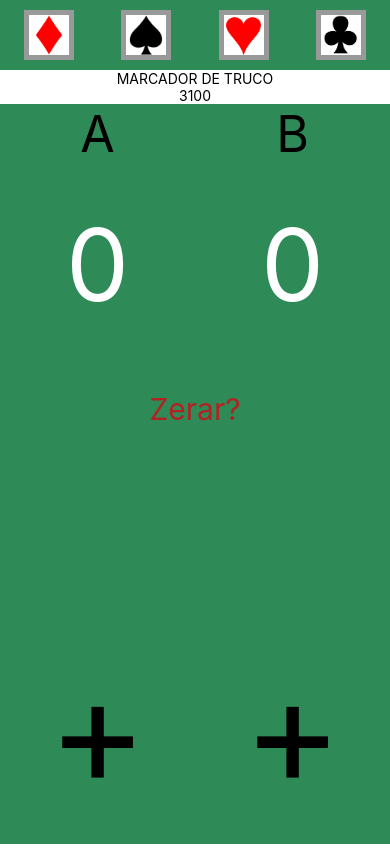
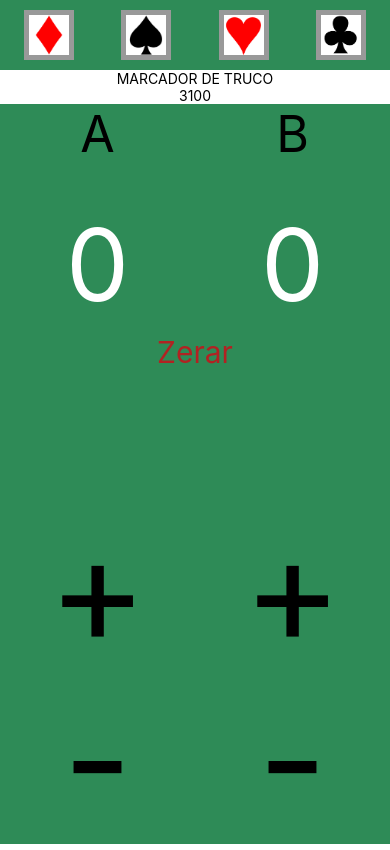
Before and after one commit to evertoncruz/truco3100, a React Native app: screen / in a window 390 px wide. Built offline with nearby package versions, Linux system fonts and the light colour scheme.

Commit message:
create logic base to pointer

```diff
--- a/App.js
+++ b/App.js
@@ -8,34 +8,53 @@
 
 import React, { Component } from 'react';
 import { StyleSheet, Text, View, Image, Alert, TouchableOpacity } from 'react-native';
-import PropTypes from 'prop-types';
 
 
 export default class App extends Component {
-  constructor() {
-    super();
+  constructor(props) {
+    super(props);
 
     this.state = {
       primary: 0,
       secondary: 0,
     };
-    Alert.alert('teste', this.state.primary);
-
   }
 
-  incrementAOne(){
-    // this.setState({
-    //   pointA: this.state.primary++
-    // });
+  incrementTeamA = () => {
+    if(this.state.primary < 12) {
+      this.setState({primary: this.state.primary + 1});
+    }
   }
 
-  incrementBOne(){
-    // Alert.alert('teste', this.state.secondary);
-    // let b = this.state.secondary;
-    this.setState({secondary: this.state.secondary + 1 });
+  incrementTeamB = () => {
+    if(this.state.secondary < 12) {
+      this.setState({secondary: this.state.secondary + 1});
+    }
   }
 
+  decreaseTeamA = () => {
+    if(this.state.primary > 0) {
+      this.setState({primary: this.state.primary - 1});
+    }
+  }
 
+  decreaseTeamB = () => {
+    if(this.state.secondary > 0) {
+      this.setState({secondary: this.state.secondary - 1});
+    }
+  }
+
+  resetPoint = () => {
+    // Alert.alert('Deseja zerar o placar?')
+    Alert.alert(
+      'Alert Title',
+      'My Alert Msg',
+      [
+        {text: 'Cancel', onPress: () => true},
+        {text: 'OK', onPress: () => this.setState({primary: 0, secondary: 0})},
+      ],
+    );
+  }
 
   render() {
     return(
@@ -75,15 +94,31 @@ export default class App extends Component {
           </View>
         </View>
         <View style={styles.reset}>
-          <Text style={styles.resetButton}>Zerar?</Text>
+          <TouchableOpacity onPress={this.resetPoint}>
+            <Text style={styles.resetButton}>Zerar</Text>
+          </TouchableOpacity>
         </View>
         <View style={styles.enhancers}>
           <View style={styles.enhancer}>
-            <Text style={styles.enhancerButton} onPress={() => this.incrementAOne}>+</Text>
+          <TouchableOpacity onPress={this.incrementTeamA}>
+            <Text style={styles.enhancerButton} >+</Text>
+            </TouchableOpacity>
           </View>
           <View style={styles.enhancer}>
-            <TouchableOpacity onPress={this.incrementBOne}>
+            <TouchableOpacity onPress={this.incrementTeamB}>
             <Text style={styles.enhancerButton} >+</Text>
+            </TouchableOpacity>
+          </View>
+        </View>
+        <View style={styles.enhancers}>
+          <View style={styles.enhancer}>
+          <TouchableOpacity onPress={this.decreaseTeamA}>
+            <Text style={styles.enhancerButton} >-</Text>
+            </TouchableOpacity>
+          </View>
+          <View style={styles.enhancer}>
+            <TouchableOpacity onPress={this.decreaseTeamB}>
+            <Text style={styles.enhancerButton} >-</Text>
             </TouchableOpacity>
           </View>
         </View>
@@ -157,8 +192,3 @@ const styles = StyleSheet.create({
     color: '#000'
   }
 });
-
-// App.propTypes = {
-//   primary: PropTypes.number,
-//   secondary: PropTypes.number,
-// };
```
Also changed, not shown: 2 other files (tests, documents, lock files or other folders).
